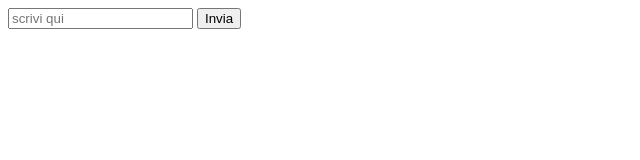
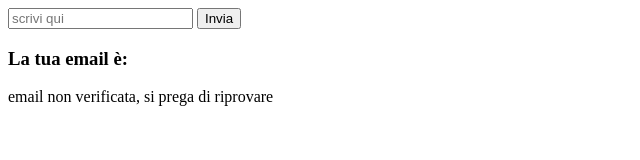
Before and after one commit to KSigma91/js-mail-dadi, a plain HTML site: page mail/index.html in a window 1280 px wide. Both pictures are taken after a click on the button "Invia". Shown: the whole page, without its empty margins (0-640 px from the left). Drawn offline with Linux system fonts and the light colour scheme.

Commit message:
mail completo

```diff
--- a/mail/index.html
+++ b/mail/index.html
@@ -12,6 +12,9 @@
     <input id="mio_id" type="email" placeholder="scrivi qui">
     <button class="btn">Invia</button>
 
+    <h3 id="check"></h3>
+    <p class="verified"></p>
+
 
     <script type="text/javascript" src="js/script.js"></script>
 </body>
--- a/mail/js/script.js
+++ b/mail/js/script.js
@@ -1,9 +1,9 @@
 // lista degli utenti che possono accedere
-let myUser = ["Pinco", "Pallo", "Sempronio", "Antani"];
+const myUser = ["Pinco@gmail.com", "Pallo@gmail.com", "Sempronio@gmail.com", "Antani@gmail.com"];
 
 const btn = document.querySelector(".btn");
 
-const myOutput = document.querySelector("risultato");
+let mail = false;
 
 btn.addEventListener ('click',
 
@@ -11,14 +11,24 @@ btn.addEventListener ('click',
         // chiedo all'utente la sua email e di scriverlo nel campo apposito
         const myInput = document.querySelector("#mio_id").value;
 
-        console.log(myInput);
-
         for (i = 0; i < myUser.length; i++) {
 
             let userVer = myUser[i];
 
-            console.log(userVer);
+            if (userVer === myInput) {
+                mail = true;
+            }
+       }
 
-       }
+       // visualizza la email digitata nel campo apposito
+       document.querySelector("#check").innerHTML = "La tua email è: " + myInput;
+
+       // Se il login dell' utente va a buon fine (e quindi fa parte della lista) allora può accedere, altrimenti no
+        if (mail === true) {
+            document.querySelector(".verified").innerHTML = " email verificata con successo";
+        } else {
+            document.querySelector(".verified").innerHTML = " email non verificata, si prega di riprovare";
+        }
     }
+
 );
```
